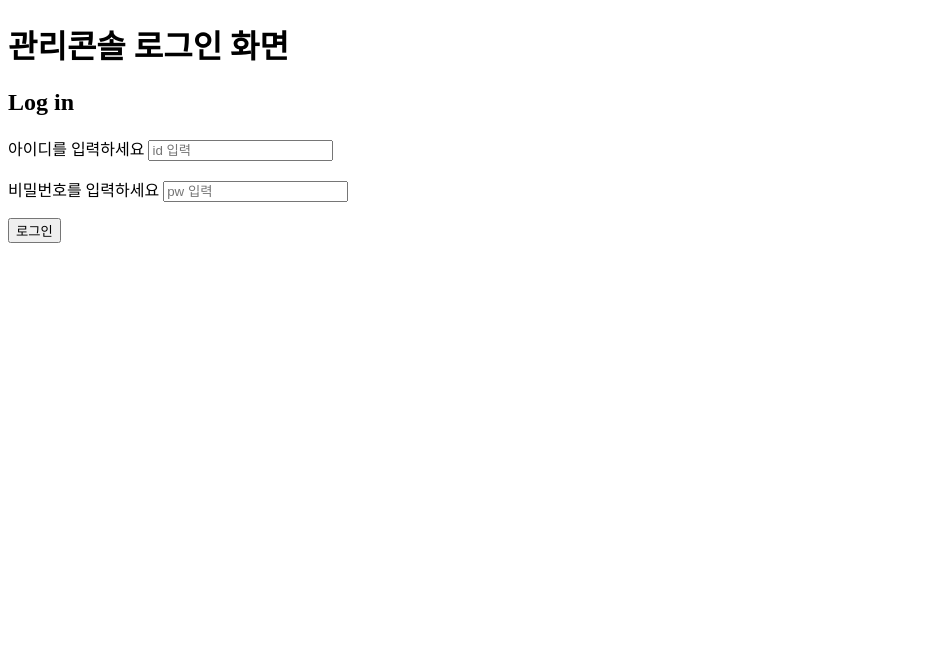
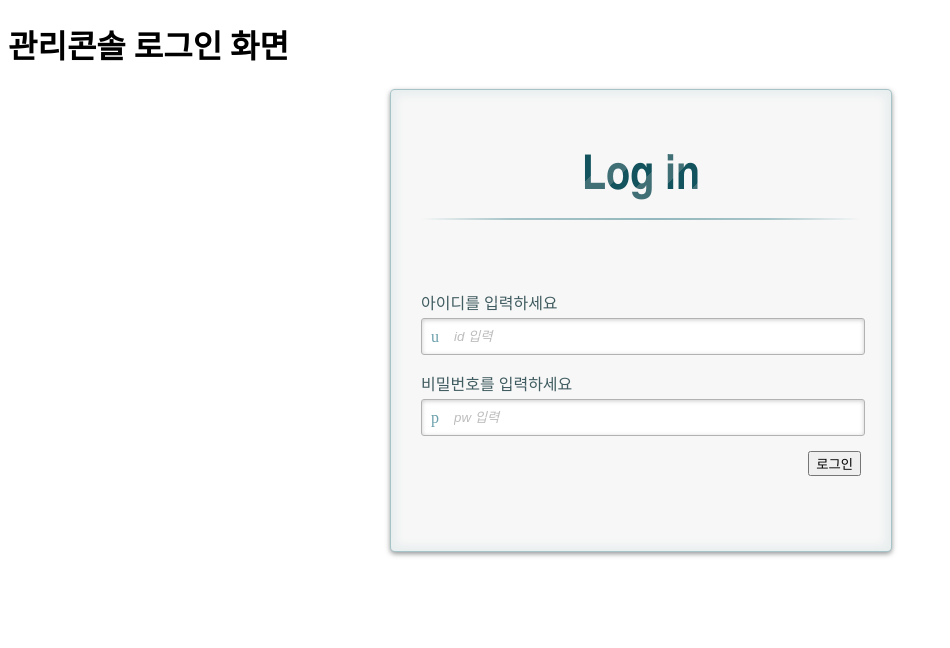
Before and after one commit to choiis/Node-Server-Apps, a Node server app: page / in a window 1280 px wide. Shown: the top 648 px of the page, without its empty margins (0-950 px from the left). Run offline with Node 20, Linux system fonts and the light colour scheme; some libraries are stand-ins or nearby versions.

Commit message:
20190217 node

```diff
--- a/ManageConsole/views/index.ejs
+++ b/ManageConsole/views/index.ejs
@@ -5,6 +5,9 @@
 <title>채팅서버 관리콘솔</title>
 <script src="//ajax.googleapis.com/ajax/libs/jquery/1.10.2/jquery.min.js"></script>
 <script src="//ajax.googleapis.com/ajax/libs/jqueryui/1.11.1/jquery-ui.min.js"></script>
+<style type="text/css">
+<%- myCss.style %>
+</style>
 </head>
 <body>
 <script type="text/javascript">
@@ -113,7 +116,7 @@
 			<div id="container_demo">
 				<div id="wrapper">
 					<div id="login" class="animate form">
-						<form id="form" action="/common/login.do" method="post">
+						<form id="form" method="post">
 							<h1>Log in</h1>
 							<p>
 								<label for="userId" class="userId" data-icon="u"> 아이디를
--- /dev/null
+++ b/ManageConsole/views/style.css
@@ -0,0 +1,361 @@
+/* remove codrops styles and reset the whole thing */
+#container_demo{
+	 text-align: left;
+	 margin: 0;
+	 padding: 0;
+	 margin: 0 auto;
+	 font-family: "Trebuchet MS","Myriad Pro",Arial,sans-serif;
+}
+
+a.hiddenanchor{
+	display: none;
+}
+/** The wrapper that will contain our two forms **/
+#wrapper{
+	width: 60%;
+	right: 0px;
+	min-height: 560px;
+	margin: 0px auto;
+	width: 500px;
+	position: relative;
+}
+/**** Styling the form elements **/
+
+/**** general text styling ****/
+#wrapper a{
+	color: rgb(95, 155, 198);
+	text-decoration: underline;
+}
+
+#wrapper h1{
+	font-size: 48px;
+	color: rgb(6, 106, 117);
+	padding: 2px 0 10px 0;
+	font-family: 'FranchiseRegular','Arial Narrow',Arial,sans-serif;
+	font-weight: bold;
+	text-align: center;
+	padding-bottom: 30px;
+}
+/** For the moment only webkit supports the background-clip:text; */
+#wrapper h1{
+    background: -webkit-repeating-linear-gradient(-45deg,
+	rgb(18, 83, 93) ,
+	rgb(18, 83, 93) 20px,
+	rgb(64, 111, 118) 20px,
+	rgb(64, 111, 118) 40px,
+	rgb(18, 83, 93) 40px);
+	-webkit-text-fill-color: transparent;
+	-webkit-background-clip: text;
+}
+#wrapper h1:after{
+	content: ' ';
+	display: block;
+	width: 100%;
+	height: 2px;
+	margin-top: 10px;
+	background: -moz-linear-gradient(left, rgba(147,184,189,0) 0%, rgba(147,184,189,0.8) 20%, rgba(147,184,189,1) 53%, rgba(147,184,189,0.8) 79%, rgba(147,184,189,0) 100%);
+	background: -webkit-gradient(linear, left top, right top, color-stop(0%,rgba(147,184,189,0)), color-stop(20%,rgba(147,184,189,0.8)), color-stop(53%,rgba(147,184,189,1)), color-stop(79%,rgba(147,184,189,0.8)), color-stop(100%,rgba(147,184,189,0)));
+	background: -webkit-linear-gradient(left, rgba(147,184,189,0) 0%,rgba(147,184,189,0.8) 20%,rgba(147,184,189,1) 53%,rgba(147,184,189,0.8) 79%,rgba(147,184,189,0) 100%);
+	background: -o-linear-gradient(left, rgba(147,184,189,0) 0%,rgba(147,184,189,0.8) 20%,rgba(147,184,189,1) 53%,rgba(147,184,189,0.8) 79%,rgba(147,184,189,0) 100%);
+	background: -ms-linear-gradient(left, rgba(147,184,189,0) 0%,rgba(147,184,189,0.8) 20%,rgba(147,184,189,1) 53%,rgba(147,184,189,0.8) 79%,rgba(147,184,189,0) 100%);
+	background: linear-gradient(left, rgba(147,184,189,0) 0%,rgba(147,184,189,0.8) 20%,rgba(147,184,189,1) 53%,rgba(147,184,189,0.8) 79%,rgba(147,184,189,0) 100%);
+}
+
+#wrapper p{
+	margin-bottom:15px;
+}
+#wrapper p:first-child{
+	margin: 0px;
+}
+#wrapper label{
+	color: rgb(64, 92, 96);
+	position: relative;
+}
+
+/**** advanced input styling ****/
+/* placeholder */
+::-webkit-input-placeholder  {
+	color: rgb(190, 188, 188);
+	font-style: italic;
+}
+input:-moz-placeholder,
+textarea:-moz-placeholder{
+	color: rgb(190, 188, 188);
+	font-style: italic;
+}
+input {
+  outline: none;
+}
+
+/* all the input except submit and checkbox */
+#wrapper input:not([type="checkbox"]){
+	width: 92%;
+	margin-top: 4px;
+	padding: 10px 5px 10px 32px;
+	border: 1px solid rgb(178, 178, 178);
+	-webkit-appearance: textfield;
+	-webkit-box-sizing: content-box;
+	  -moz-box-sizing : content-box;
+	       box-sizing : content-box;
+	-webkit-border-radius: 3px;
+	   -moz-border-radius: 3px;
+	        border-radius: 3px;
+	-webkit-box-shadow: 0px 1px 4px 0px rgba(168, 168, 168, 0.6) inset;
+	   -moz-box-shadow: 0px 1px 4px 0px rgba(168, 168, 168, 0.6) inset;
+	        box-shadow: 0px 1px 4px 0px rgba(168, 168, 168, 0.6) inset;
+	-webkit-transition: all 0.2s linear;
+	   -moz-transition: all 0.2s linear;
+	     -o-transition: all 0.2s linear;
+	        transition: all 0.2s linear;
+}
+#wrapper input:not([type="checkbox"]):active,
+#wrapper input:not([type="checkbox"]):focus{
+	border: 1px solid rgba(91, 90, 90, 0.7);
+	background: rgba(238, 236, 240, 0.2);
+	-webkit-box-shadow: 0px 1px 4px 0px rgba(168, 168, 168, 0.9) inset;
+	   -moz-box-shadow: 0px 1px 4px 0px rgba(168, 168, 168, 0.9) inset;
+	        box-shadow: 0px 1px 4px 0px rgba(168, 168, 168, 0.9) inset;
+}
+
+/** the magic icon trick ! **/
+[data-icon]:after {
+    content: attr(data-icon);
+    font-family: 'FontomasCustomRegular';
+    color: rgb(106, 159, 171);
+    position: absolute;
+    left: 10px;
+    top: 35px;
+	width: 30px;
+}
+
+/*styling both submit buttons */
+#wrapper p.button input{
+	width: 30%;
+	cursor: pointer;
+	background: rgb(61, 157, 179);
+	padding: 8px 5px;
+	font-family: 'BebasNeueRegular','Arial Narrow',Arial,sans-serif;
+	color: #fff;
+	font-size: 24px;
+	border: 1px solid rgb(28, 108, 122);
+	margin-bottom: 10px;
+	text-shadow: 0 1px 1px rgba(0, 0, 0, 0.5);
+	-webkit-border-radius: 3px;
+	   -moz-border-radius: 3px;
+	        border-radius: 3px;
+	-webkit-box-shadow: 0px 1px 6px 4px rgba(0, 0, 0, 0.07) inset,
+	        0px 0px 0px 3px rgb(254, 254, 254),
+	        0px 5px 3px 3px rgb(210, 210, 210);
+	   -moz-box-shadow:0px 1px 6px 4px rgba(0, 0, 0, 0.07) inset,
+	        0px 0px 0px 3px rgb(254, 254, 254),
+	        0px 5px 3px 3px rgb(210, 210, 210);
+	        box-shadow:0px 1px 6px 4px rgba(0, 0, 0, 0.07) inset,
+	        0px 0px 0px 3px rgb(254, 254, 254),
+	        0px 5px 3px 3px rgb(210, 210, 210);
+	-webkit-transition: all 0.2s linear;
+	   -moz-transition: all 0.2s linear;
+	     -o-transition: all 0.2s linear;
+	        transition: all 0.2s linear;
+}
+#wrapper p.button input:hover{
+	background: rgb(74, 179, 198);
+}
+#wrapper p.button input:active,
+#wrapper p.button input:focus{
+	background: rgb(40, 137, 154);
+	position: relative;
+	top: 1px;
+	border: 1px solid rgb(12, 76, 87);
+	-webkit-box-shadow: 0px 1px 6px 4px rgba(0, 0, 0, 0.2) inset;
+	   -moz-box-shadow: 0px 1px 6px 4px rgba(0, 0, 0, 0.2) inset;
+	        box-shadow: 0px 1px 6px 4px rgba(0, 0, 0, 0.2) inset;
+}
+p.login.button,
+p.signin.button{
+	text-align: right;
+	margin: 5px 0;
+}
+
+
+/* styling the checkbox "keep me logged in"*/
+.keeplogin{
+	margin-top: -5px;
+}
+.keeplogin input,
+.keeplogin label{
+	display: inline-block;
+	font-size: 12px;
+	font-style: italic;
+}
+.keeplogin input#loginkeeping{
+	margin-right: 5px;
+}
+.keeplogin label{
+	width: 80%;
+}
+
+
+/*styling the links to change from one form to another */
+
+p.change_link{
+	position: absolute;
+	color: rgb(127, 124, 124);
+	left: 0px;
+	height: 20px;
+	width: 440px;
+	padding: 17px 30px 20px 30px;
+	font-size: 16px	;
+	text-align: right;
+	border-top: 1px solid rgb(219, 229, 232);
+	-webkit-border-radius: 0 0  5px 5px;
+	   -moz-border-radius: 0 0  5px 5px;
+	        border-radius: 0 0  5px 5px;
+	background: rgb(225, 234, 235);
+	background: -moz-repeating-linear-gradient(-45deg,
+	rgb(247, 247, 247) ,
+	rgb(247, 247, 247) 15px,
+	rgb(225, 234, 235) 15px,
+	rgb(225, 234, 235) 30px,
+	rgb(247, 247, 247) 30px
+	);
+	background: -webkit-repeating-linear-gradient(-45deg,
+	rgb(247, 247, 247) ,
+	rgb(247, 247, 247) 15px,
+	rgb(225, 234, 235) 15px,
+	rgb(225, 234, 235) 30px,
+	rgb(247, 247, 247) 30px
+	);
+	background: -o-repeating-linear-gradient(-45deg,
+	rgb(247, 247, 247) ,
+	rgb(247, 247, 247) 15px,
+	rgb(225, 234, 235) 15px,
+	rgb(225, 234, 235) 30px,
+	rgb(247, 247, 247) 30px
+	);
+	background: repeating-linear-gradient(-45deg,
+	rgb(247, 247, 247) ,
+	rgb(247, 247, 247) 15px,
+	rgb(225, 234, 235) 15px,
+	rgb(225, 234, 235) 30px,
+	rgb(247, 247, 247) 30px
+	);
+}
+#wrapper p.change_link a {
+	display: inline-block;
+	font-weight: bold;
+	background: rgb(247, 248, 241);
+	padding: 2px 6px;
+	color: rgb(29, 162, 193);
+	margin-left: 10px;
+	text-decoration: none;
+	-webkit-border-radius: 4px;
+	-moz-border-radius: 4px;
+	border-radius: 4px;
+	border: 1px solid rgb(203, 213, 214);
+	-webkit-transition: all 0.4s linear;
+	-moz-transition: all 0.4s  linear;
+	-o-transition: all 0.4s linear;
+	-ms-transition: all 0.4s  linear;
+	transition: all 0.4s  linear;
+}
+#wrapper p.change_link a:hover {
+	color: rgb(57, 191, 215);
+	background: rgb(247, 247, 247);
+	border: 1px solid rgb(74, 179, 198);
+}
+#wrapper p.change_link a:active{
+	position: relative;
+	top: 1px;
+}
+/** Styling both forms **/
+#register,
+#login{
+	position: absolute;
+	top: 0px;
+	width: 88%;
+	padding: 18px 6% 60px 6%;
+	margin: 0 0 35px 0;
+	background: rgb(247, 247, 247);
+	border: 1px solid rgba(147, 184, 189,0.8);
+	-webkit-box-shadow: 0pt 2px 5px rgba(105, 108, 109,  0.7),	0px 0px 8px 5px rgba(208, 223, 226, 0.4) inset;
+	   -moz-box-shadow: 0pt 2px 5px rgba(105, 108, 109,  0.7),	0px 0px 8px 5px rgba(208, 223, 226, 0.4) inset;
+	        box-shadow: 0pt 2px 5px rgba(105, 108, 109,  0.7),	0px 0px 8px 5px rgba(208, 223, 226, 0.4) inset;
+	-webkit-box-shadow: 5px;
+	-moz-border-radius: 5px;
+		 border-radius: 5px;
+}
+#register{
+	z-index: 21;
+	opacity: 0;
+}
+#login{
+	z-index: 22;
+}
+#toregister:target ~ #wrapper #register,
+#tologin:target ~ #wrapper #login{
+	z-index: 22;
+	-webkit-animation-name: fadeInLeft;
+	-moz-animation-name: fadeInLeft;
+	-ms-animation-name: fadeInLeft;
+	-o-animation-name: fadeInLeft;
+	animation-name: fadeInLeft;
+	-webkit-animation-delay: .1s;
+	-moz-animation-delay: .1s;
+	-o-animation-delay: .1s;
+	-ms-animation-delay: .1s;
+	animation-delay: .1s;
+}
+#toregister:target ~ #wrapper #login,
+#tologin:target ~ #wrapper #register{
+	-webkit-animation-name: fadeOutLeft;
+	-moz-animation-name: fadeOutLeft;
+	-ms-animation-name: fadeOutLeft;
+	-o-animation-name: fadeOutLeft;
+	animation-name: fadeOutLeft;
+}
+
+/** the actual animation, credit where due : http://daneden.me/animate/ ***/
+.animate{
+	-webkit-animation-duration: 0.5s;
+	-webkit-animation-timing-function: ease;
+	-webkit-animation-fill-mode: both;
+
+	-moz-animation-duration: 0.5s;
+	-moz-animation-timing-function: ease;
+	-moz-animation-fill-mode: both;
+
+	-o-animation-duration: 0.5s;
+	-o-animation-timing-function: ease;
+	-o-animation-fill-mode: both;
+
+	-ms-animation-duration: 0.5s;
+	-ms-animation-timing-function: ease;
+	-ms-animation-fill-mode: both;
+
+	animation-duration: 0.5s;
+	animation-timing-function: ease;
+	animation-fill-mode: both;
+}
+
+/** yerk some ugly IE fixes 'cause I know someone will ask "why does it look ugly in IE?", no matter how many warnings I will put in the article */
+
+.lt8 #wrapper input{
+	padding: 10px 5px 10px 32px;
+    width: 92%;
+}
+.lt8 #wrapper input[type=checkbox]{
+	width: 10px;
+	padding: 0;
+}
+.lt8 #wrapper h1{
+	color: #066A75;
+}
+.lt8 #register{
+	display: none;
+}
+.lt8 p.change_link,
+.ie9 p.change_link{
+	position: absolute;
+	height: 90px;
+	background: transparent;
+}
```
Also changed, not shown: ManageConsole/app.js (+45 -7 lines), ManageConsole/views/construction.ejs (added, +35 -0 lines), ManageConsole/views/main.ejs (+8 -0 lines).
